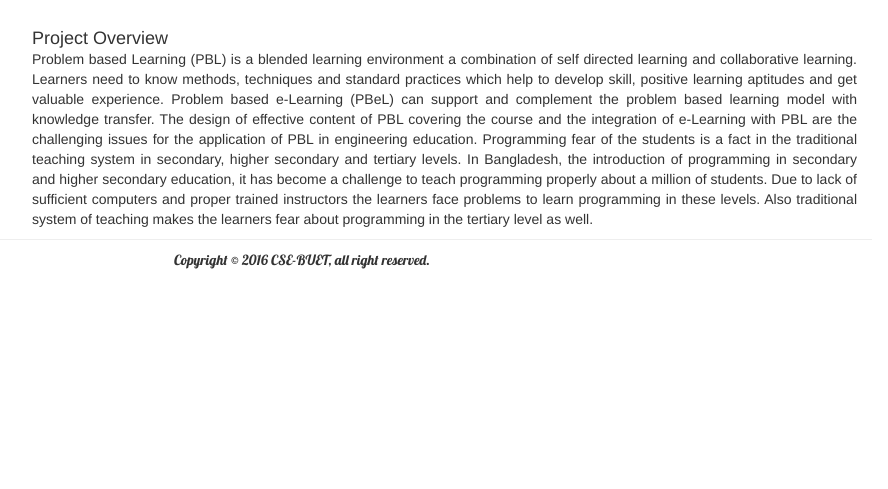
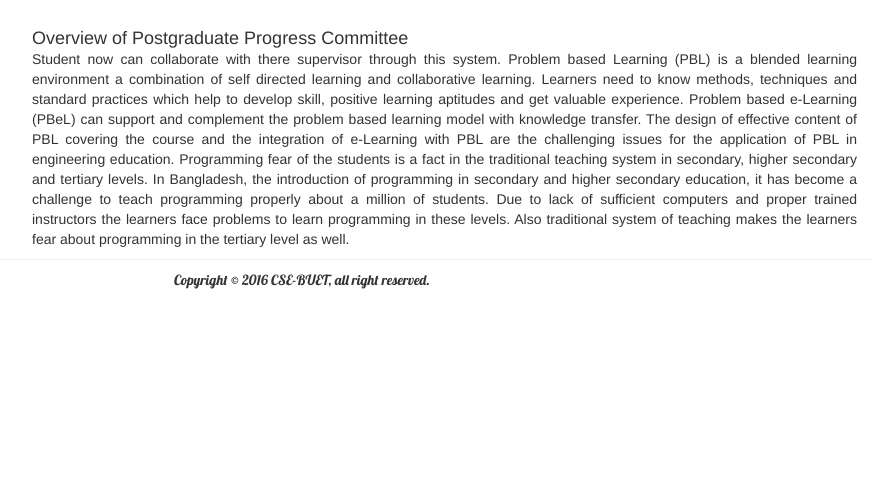
Before and after one commit to nazmule27/progress_committee, a CodeIgniter app: page /progress_committee/ in a window 1280 px wide. Shown: the part 51-540 px from the top of the page, without its empty margins (338-1226 px from the left). Run offline with CodeIgniter, Linux system fonts and the light colour scheme; some libraries are stand-ins or nearby versions.

Commit message:
nav change

```diff
--- a/application/controllers/Supervisor.php
+++ b/application/controllers/Supervisor.php
@@ -12,7 +12,6 @@ class Supervisor extends CI_Controller {
 	}
 	public function index()
 	{
-
 		$CI = &get_instance();
 		$username = $CI->session->userdata('username');
 		$data['all_committee'] = $this->Supervisor_model->getUpcomingMeetings($username);
--- a/application/views/common/navbar.php
+++ b/application/views/common/navbar.php
@@ -11,14 +11,14 @@ $username = $CI->session->userdata('username');
                     <?php if(($role == 'Admin')){?>
                     <li>
                         <a href="<?=base_url();?>committee"><i class="glyphicon glyphicon-pencil"></i>Create Committee</a>
-                        <ul>
-                            <li><a href="<?=base_url();?>committee/committee_list"> Committee List</a></li>
-                        </ul>
+                    </li>
+                    <li>
+                        <li><a href="<?=base_url();?>committee/committee_list"><i class="glyphicon glyphicon-list"></i> Committee List</a></li>
                     </li>
                     <?php } ?>
                     <?php if(($role == 'Supervisor')){?>
                     <li>
-                        <a href="<?=base_url();?>supervisor"><i class="glyphicon glyphicon-home"></i> Home</a>
+                        <a href="<?=base_url();?>supervisor"><i class="glyphicon glyphicon-home"></i> Upcoming Meeting</a>
                     </li>
                     <li>
                         <a href="<?=base_url();?>supervisor/home"><i class="glyphicon glyphicon-pencil"></i>Supervisor Dashboard</a>
@@ -26,7 +26,7 @@ $username = $CI->session->userdata('username');
                     <?php } ?>
                     <?php if(($role == 'Student')){?>
                     <li>
-                        <a href="<?=base_url();?>student"><i class="glyphicon glyphicon-pencil"></i>Student Home</a>
+                        <a href="<?=base_url();?>student"><i class="glyphicon glyphicon-search"></i>Dashboard</a>
                     </li>
                     <?php } ?>
                 </ul>
--- a/application/views/home_view.php
+++ b/application/views/home_view.php
@@ -5,9 +5,9 @@ $this->load->view('common/navbar');
 ?>
 
 <div class="col-md-9 col-sm-8 col-xs-12">
-    <h4>Project Overview</h4>
+    <h4>Overview of Postgraduate Progress Committee</h4>
     <p style="text-align: justify">
-        Problem based Learning (PBL) is a blended learning environment a combination of self directed learning and collaborative learning. Learners need to know methods, techniques and standard practices which help to develop skill, positive learning aptitudes and get valuable experience. Problem based e-Learning (PBeL) can support and complement the problem based learning model with knowledge transfer. The design of effective content of PBL covering the course and the integration of e-Learning with PBL are the challenging issues for the application of PBL in engineering education.
+        Student now can collaborate with there supervisor through this system. Problem based Learning (PBL) is a blended learning environment a combination of self directed learning and collaborative learning. Learners need to know methods, techniques and standard practices which help to develop skill, positive learning aptitudes and get valuable experience. Problem based e-Learning (PBeL) can support and complement the problem based learning model with knowledge transfer. The design of effective content of PBL covering the course and the integration of e-Learning with PBL are the challenging issues for the application of PBL in engineering education.
         Programming fear of the students is a fact in the traditional teaching system in secondary, higher secondary and tertiary levels. In Bangladesh, the introduction of programming in secondary and higher secondary education, it has become a challenge to teach programming properly about a million of students. Due to lack of sufficient computers and proper trained instructors the learners face problems to learn programming in these levels. Also traditional system of teaching makes the learners fear about programming in the tertiary level as well.
     </p>
 </div>
```
